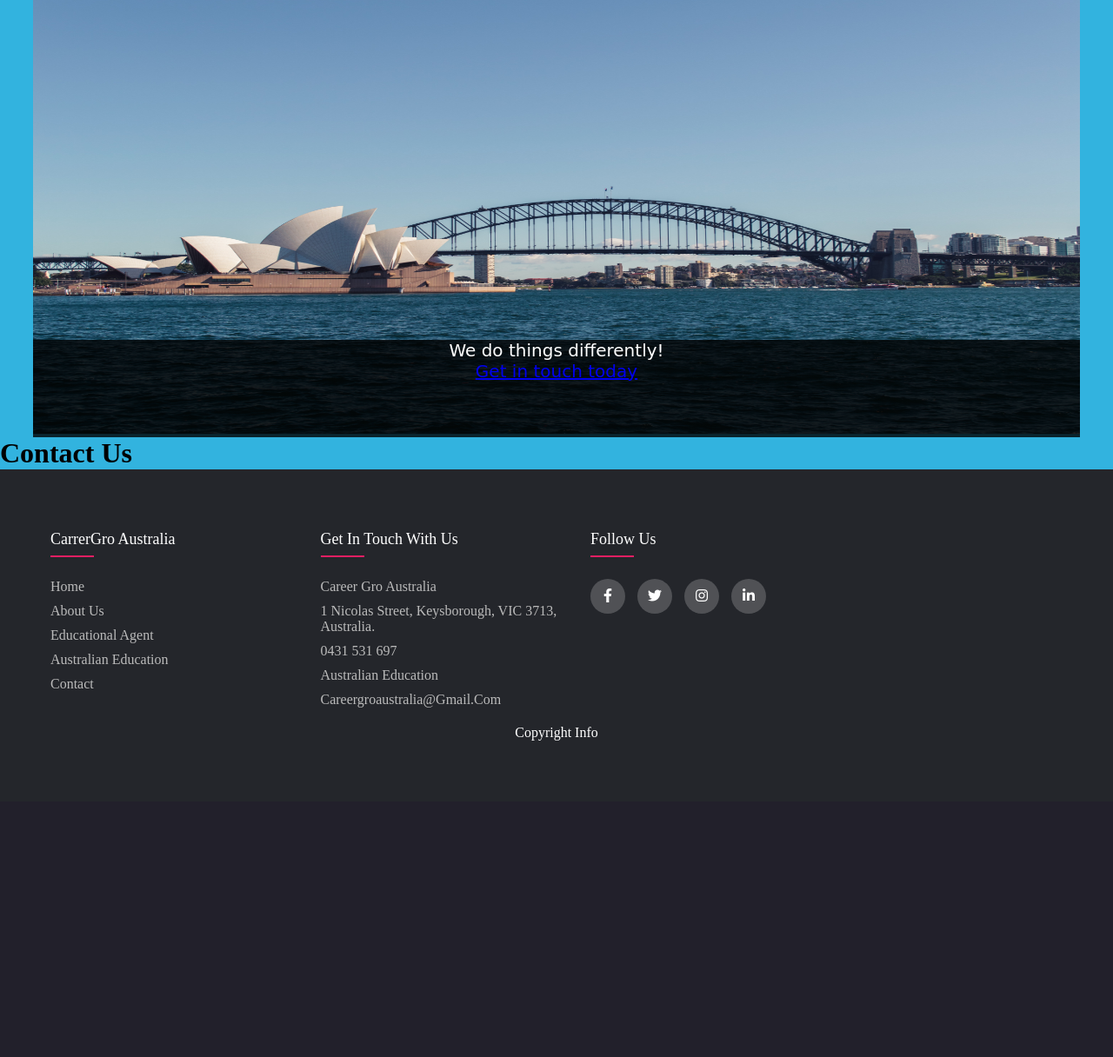
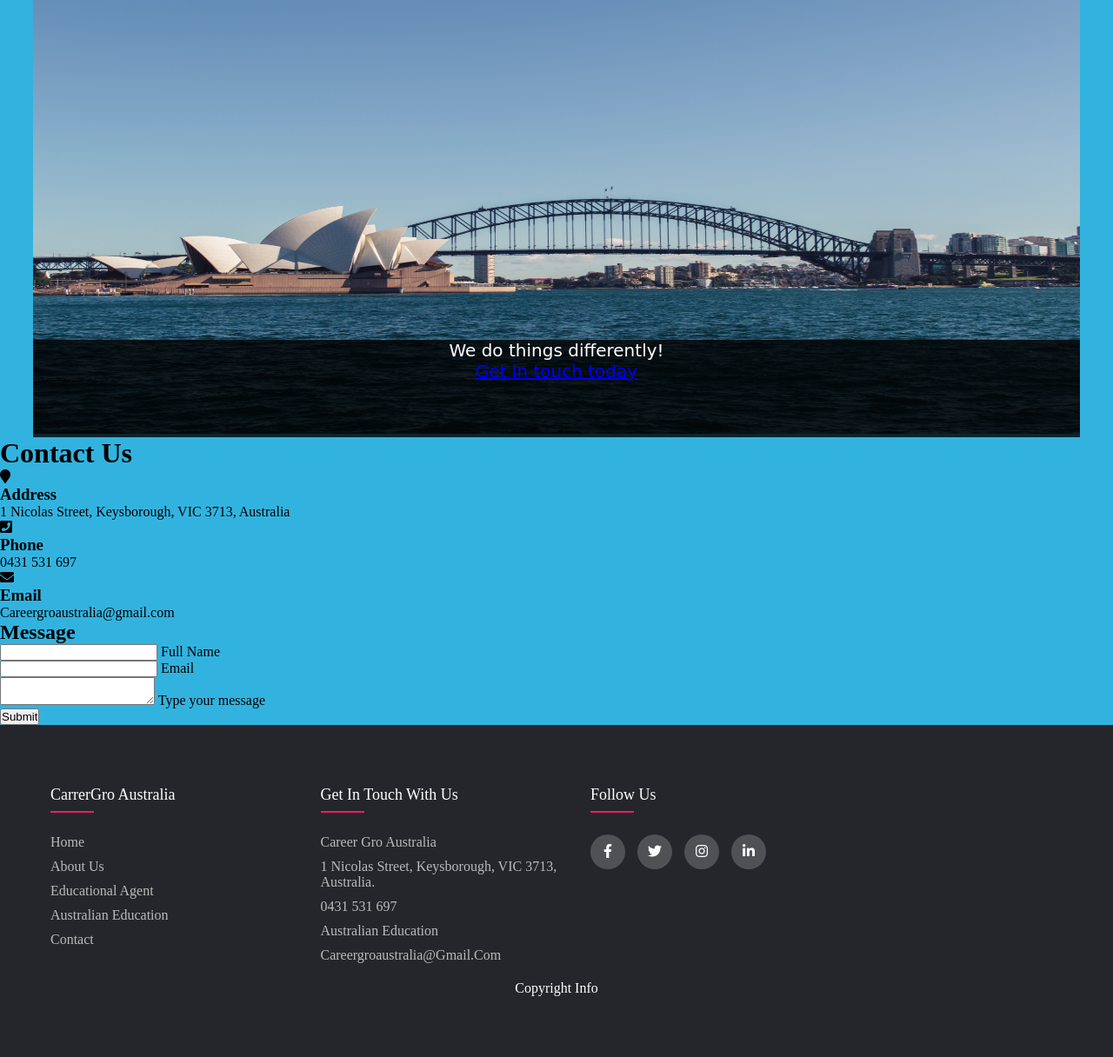
Before and after one commit to 30370657/project2, a PHP site: page /contact in a window 1280 px wide. Shown: the part 179-1395 px from the top of the page at 87% size. Before the commit the page ends 1031 px from the top, so only its background shows below. Run offline with PHP 8.4, Linux system fonts and the light colour scheme.

Commit message:
update contact
ci

```diff
--- a/contact.php
+++ b/contact.php
@@ -6,6 +6,7 @@
     <meta name="viewport" content="width=device-width, initial-scale=1.0">
     <title>Contact</title>
     <link rel="stylesheet" href="style/css/style.css">
+    <link rel="stylesheet" href="https://cdn.jsdelivr.net/npm/@fortawesome/fontawesome-free@5.15.3/css/fontawesome.min.css" integrity="sha384-wESLQ85D6gbsF459vf1CiZ2+rr+CsxRY0RpiF1tLlQpDnAgg6rwdsUF1+Ics2bni" crossorigin="anonymous">
     <link rel="stylesheet" type="text/css" href="https://cdnjs.cloudflare.com/ajax/libs/font-awesome/5.15.1/css/all.min.css">
 </head>
 <body>
@@ -42,9 +43,67 @@
 
 
 
-    <div class= "contact"></div>
-    <div class="contact-content"></div>
+    <div class= "contact">
+    <div class="contact-content">
                 <h1>Contact Us</h1>
+                <p></p>
+</div>
+
+<div class = "contact-container">
+    <div class = "contactInfo">
+        <div class="box">
+            <div class="icon"><i class="fa fa-map-marker" aria-hidden="true"></i></div>
+            <div class="text">
+            <h3>Address</h3>
+            <p>1 Nicolas Street, Keysborough, VIC 3713, Australia</p>
+
+        </div>
+
+        <div class="box">
+            <div class="icon"><i class="fa fa-phone-square" aria-hidden="true"></i></div>
+            <div class="text">
+            <h3>Phone</h3>
+            <p>0431 531 697</p>
+
+        </div>
+
+        <div class="box">
+            <div class="icon"><i class="fa fa-envelope" aria-hidden="true"></i></div>
+            <div class="text">
+            <h3>Email</h3>
+            <p>Careergroaustralia@gmail.com</p>
+
+        </div>
+</div>
+<div class ="ContactForm">
+    <form>
+        <h2>Message</h2>
+
+        <div class ="inputBox">
+            <input type="text" name="" required="required">
+            <span>Full Name</span>
+</div>
+
+<div class ="inputBox">
+            <input type="text" name="" required="required">
+            <span>Email</span>
+</div>
+
+<div class ="inputBox">
+            <textarea required = "required"></textarea>
+            <span>Type your message</span>
+</div>
+
+<div class ="inputBox">
+            <input type="submit" name="" vlaue="send">
+
+</div>
+</form>
+</div>
+
+</div>
+</div>
+
 
     <footer class="footer">
   	 <div class="container">
```
